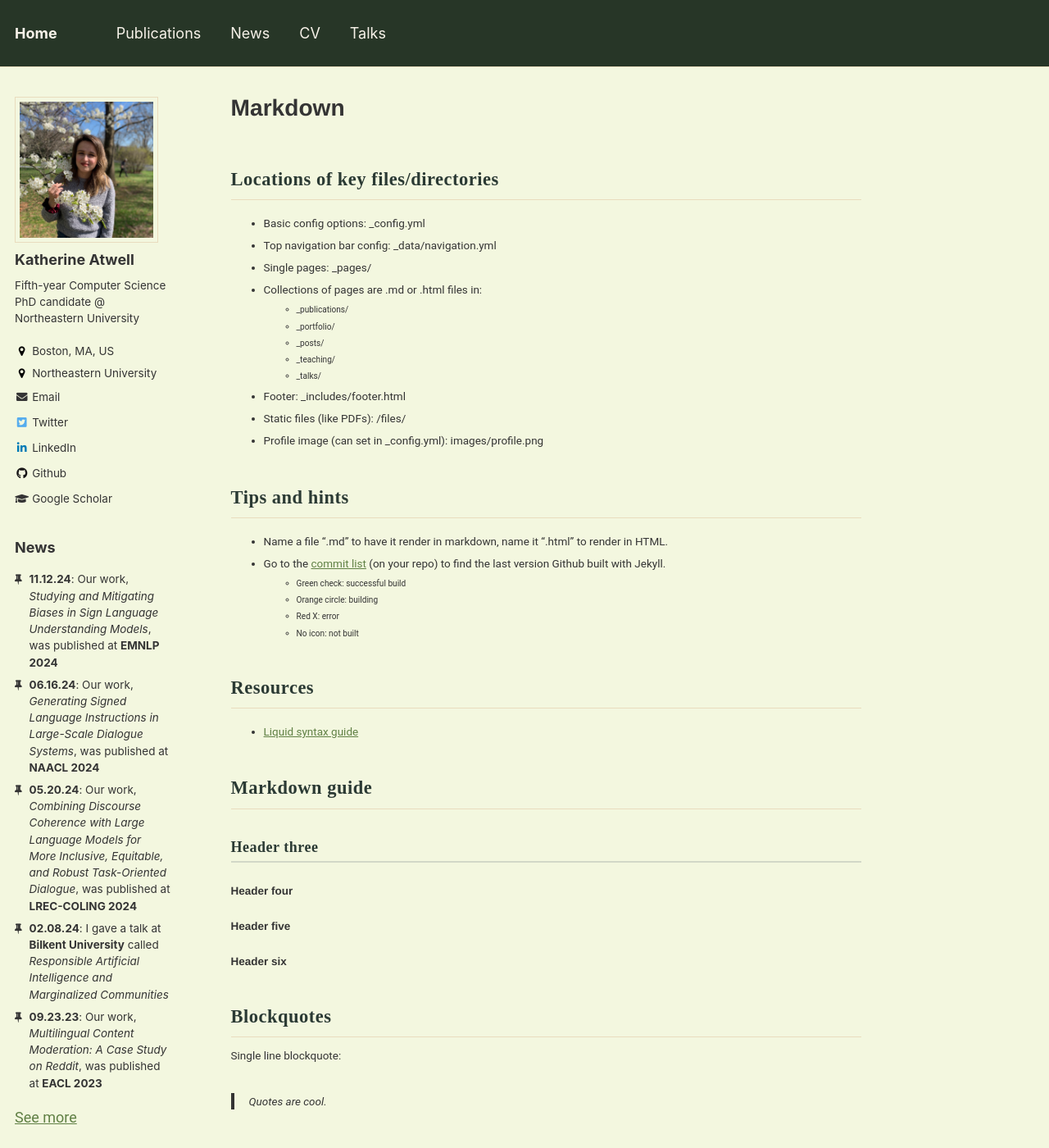
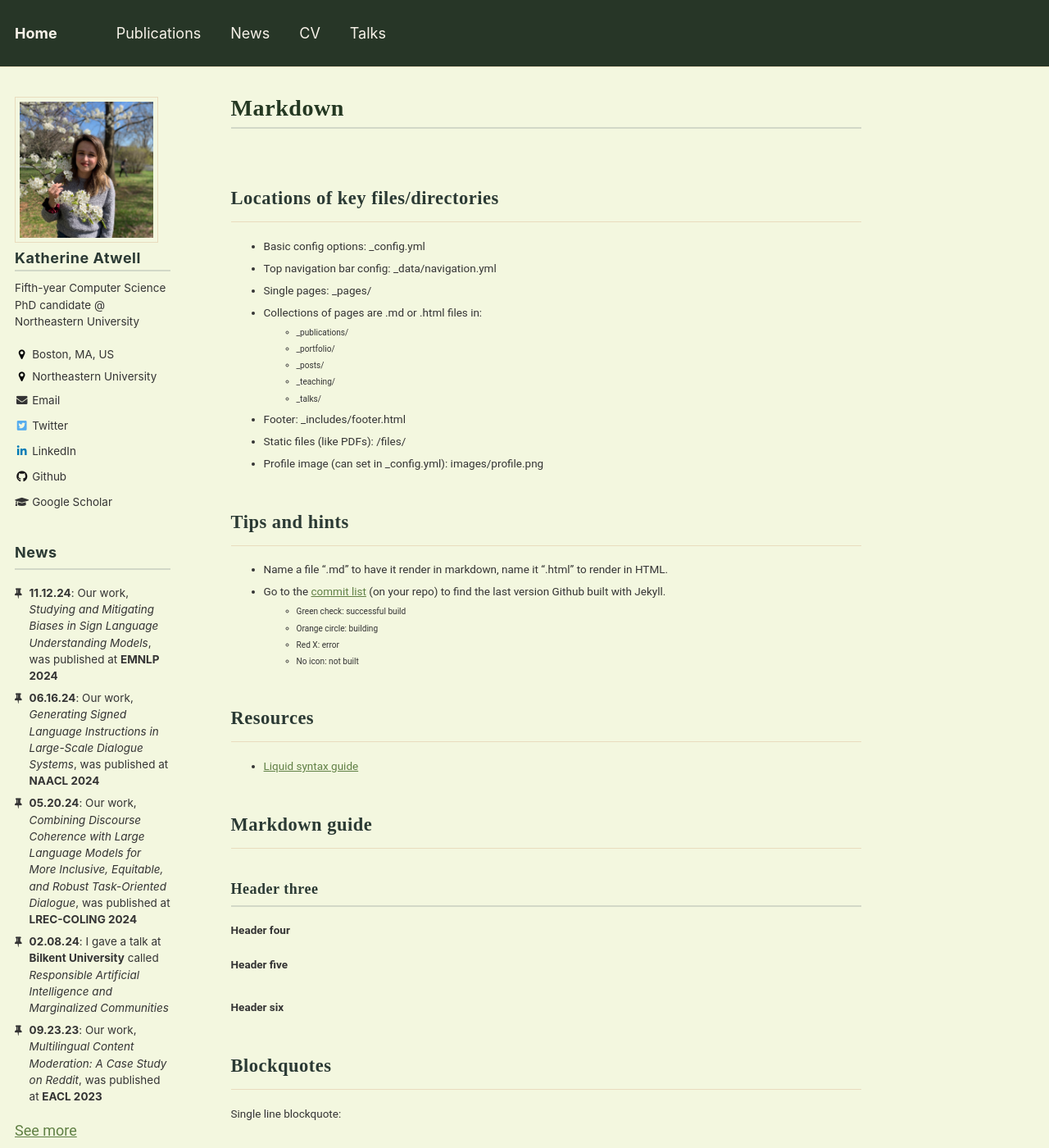
Before and after one commit to katherine-atwell/katherine-atwell.github.io, a Jekyll site: the page built from _pages/markdown.md, in a window 1280 px wide and 1400 px high. Shown: the whole window at 82% size. Built offline with Jekyll 4.4.1, drawn with Linux system fonts in a browser that asks for light colours; nearby versions of some CDN libraries.

Commit message:
updated header styles

```diff
--- a/_sass/_base.scss
+++ b/_sass/_base.scss
@@ -22,16 +22,33 @@ body {
   background-color: $background-color;
 }
 
-h1, h2, h3, h4, h5, h6 {
-  margin: 2em 0 0.5em;
-  line-height: 1.2;
-  font-family: $header-font-family;
-  font-weight: bold;
-}
+// h1, h2, h3, h4, h5, h6 {
+//   margin: 2em 0 0.5em;
+//   line-height: 1.2;
+//   font-family: $header-font-family;
+//   font-weight: bold;
+// }
+
+h1, h2, h3 {
+    font-family: 'Merriweather', serif; /* professional serif */
+    font-weight: 700;
+    color: #2b3a34; /* deep green-gray */
+    letter-spacing: 0.5px;
+    margin-top: 2em;
+    border-bottom: 2px solid #d2d8c7; /* light sage underline */
+    padding-bottom: 0.3em;
+  }
+
+  /* Optional: slightly larger top header for “About” */
+  // h1 {
+  //   font-size: 2.1rem;
+  //   color: #243822;
+  // }
 
 h1 {
   margin-top: 0;
   font-size: $type-size-3;
+  color: #243822;
 }
 
 h2 {
```
